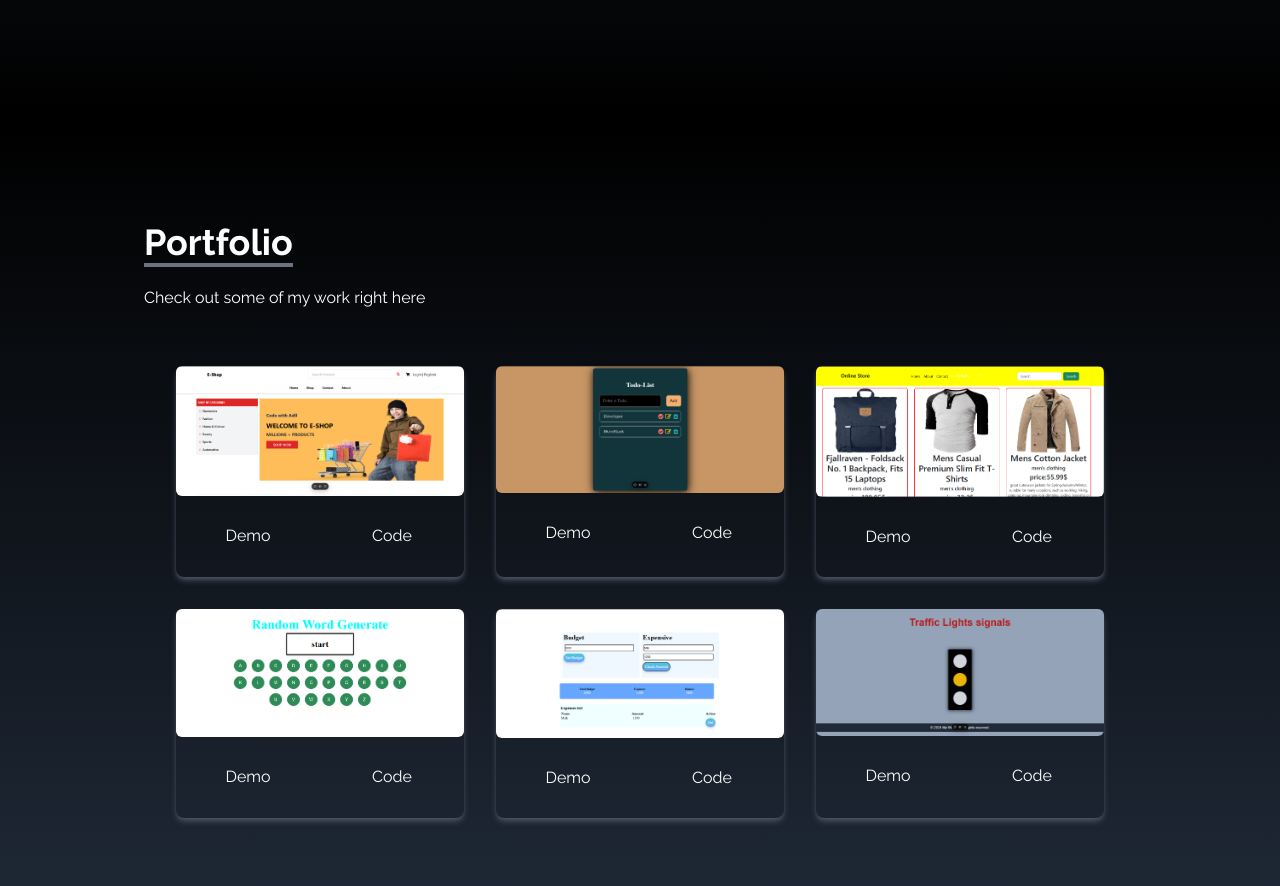
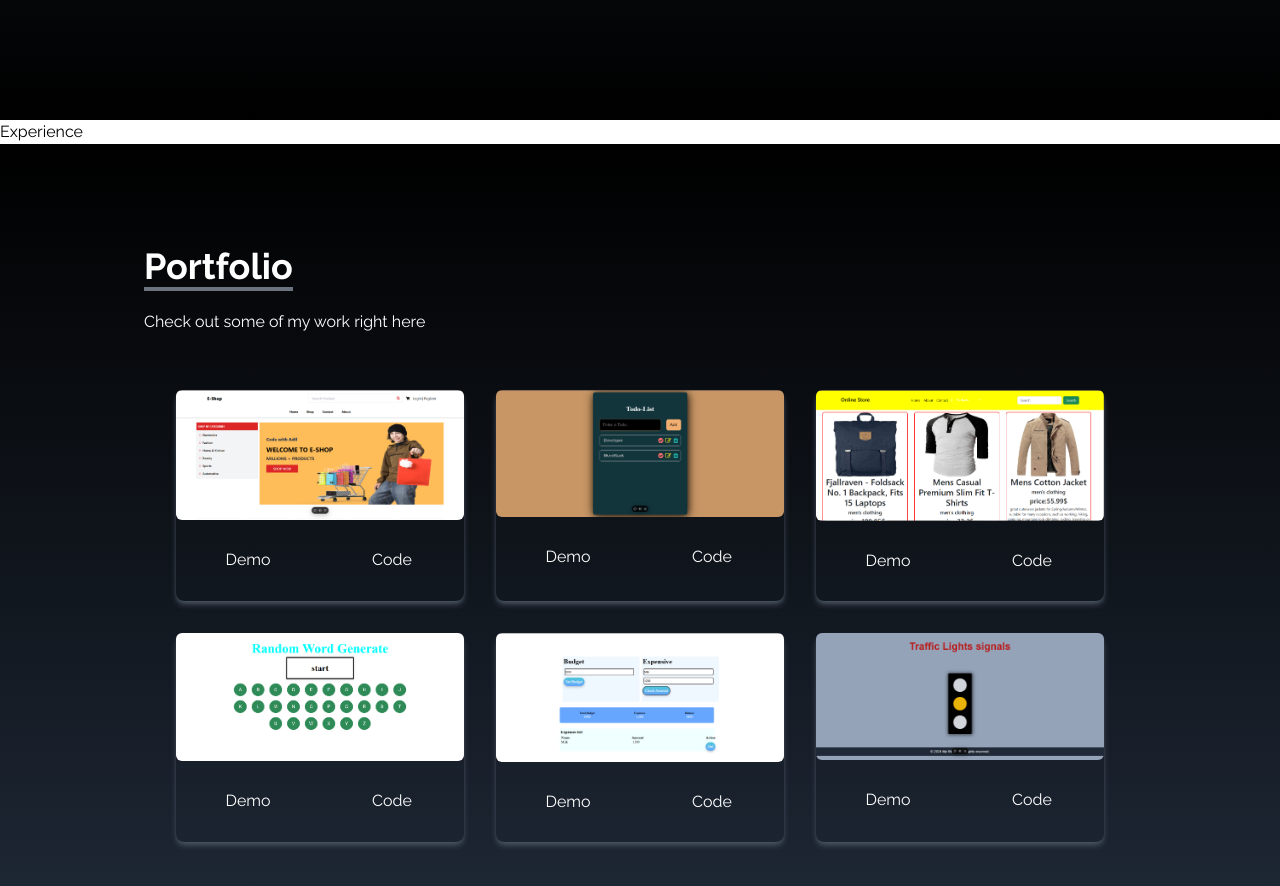
Before and after one commit to adilraees786/My-Portfolio-, a React (Vite) app: page / in a window 1280 px wide. Shown: the part 1480-2366 px from the top of the page. Built offline with nearby package versions, Linux system fonts and the light colour scheme.

Commit message:
add experience page

```diff
--- a/src/App.jsx
+++ b/src/App.jsx
@@ -1,4 +1,5 @@
 import  About  from "./components/About";
+import Experience from "./components/Experience";
 import Home from "./components/Home";
 import { Navbar } from "./components/Navbar";
 import Portfolio from "./components/Portfolio";
@@ -14,6 +15,7 @@ export default function App() {
       <Home/>
       <About/>
       <SocialLinks/>
+      <Experience/>
       <Portfolio/>
     </div>
 
--- /dev/null
+++ b/src/components/Experience.jsx
@@ -0,0 +1,10 @@
+import React from 'react'
+
+ const Experience = () => {
+  return (
+    <div>
+        Experience</div>
+  )
+}
+
+export default Experience;
```
